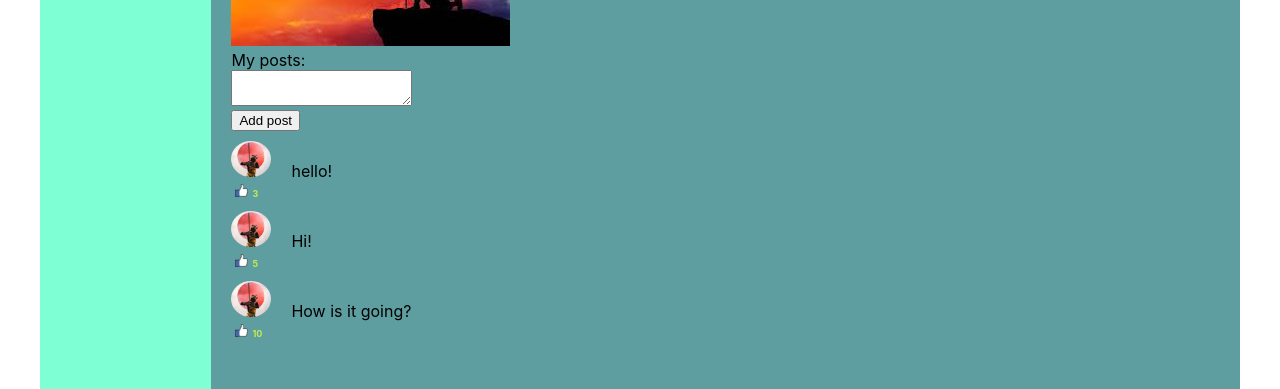
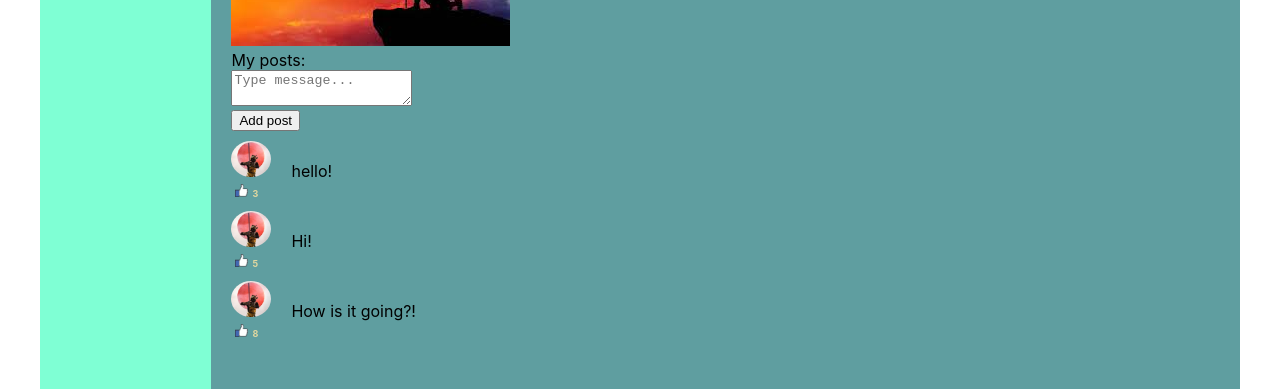
Before and after one commit to AliaksandrLiubanets/sn_typescript, a React (Create React App) app: page /profile in a window 1280 px wide. Shown: the part 227-616 px from the top of the page. Built offline with nearby package versions, Linux system fonts and the light colour scheme.

Commit message:
Create array massagesData with id, messages, likes. Refactor satLike(() => ++like)

```diff
--- a/package.json
+++ b/package.json
@@ -11,12 +11,14 @@
     "@types/node": "^12.0.0",
     "@types/react": "^17.0.0",
     "@types/react-dom": "^17.0.0",
+    "@types/uuid": "^8.3.1",
     "gh-pages": "^3.2.3",
     "react": "^17.0.2",
     "react-dom": "^17.0.2",
     "react-router-dom": "^5.3.0",
     "react-scripts": "4.0.3",
     "typescript": "^4.1.2",
+    "uuid": "^8.3.2",
     "web-vitals": "^1.0.1"
   },
   "scripts": {
--- a/src/components/Profile/AddPost/AddPost.tsx
+++ b/src/components/Profile/AddPost/AddPost.tsx
@@ -1,15 +1,30 @@
 import React from "react";
 import Posts from "./Posts/Posts";
 import s from './AddPost.module.css'
+import {v1} from 'uuid'
+
+export type PostElementType = {
+    id: string
+    message: string
+    likes: number
+}
 
 function AddPost() {
+
+    const massagesData:Array<PostElementType> = [
+        {id: v1(), message: 'hello!', likes: 3},
+        {id: v1(), message: 'Hi!', likes: 5},
+        {id: v1(), message: 'How is it going?!', likes: 8}
+    ]
+
     return <div className={s.addPost}>
         <div>My posts:</div>
-        <textarea></textarea>
+        <textarea placeholder='Type message...'></textarea>
         <button>Add post</button>
-        <Posts post={'hello!'} likes={3}/>
-        <Posts post={'Hi!'} likes={5}/>
-        <Posts post={'How is it going?'} likes={10}/>
+        {massagesData.map((el: PostElementType) => <Posts key={el.id} post={el.message} likes={el.likes}/>)}
+        {/*<Posts post={'hello!'} likes={3}/>*/}
+        {/*<Posts post={'Hi!'} likes={5}/>*/}
+        {/*<Posts post={'How is it going?'} likes={10}/>*/}
     </div>
 }
 
--- a/src/components/Profile/AddPost/Posts/Posts.module.css
+++ b/src/components/Profile/AddPost/Posts/Posts.module.css
@@ -21,7 +21,7 @@
 
 .likesCount {
     font-size: 9px;
-    color: rgba(212, 245, 70, 0.88);
+    color: rgba(243, 223, 159, 0.88);
     font-weight: 700;
     /*background-color: #d7d508;*/
 }
--- a/src/components/Profile/AddPost/Posts/Posts.tsx
+++ b/src/components/Profile/AddPost/Posts/Posts.tsx
@@ -11,10 +11,10 @@ type PostsPropsType = {
 
 function Posts(props: PostsPropsType) {
 
-    let [like, setLike] = useState(props.likes)
+    let [like, setLike] = useState<number>(props.likes)
 
     const setLikesCount = () => {
-        setLike(() => like++)
+        setLike(() => ++like)
     }
 
     return <div className={s.post}>
```
Also changed, not shown: 1 other file (tests, documents, lock files or other folders).
